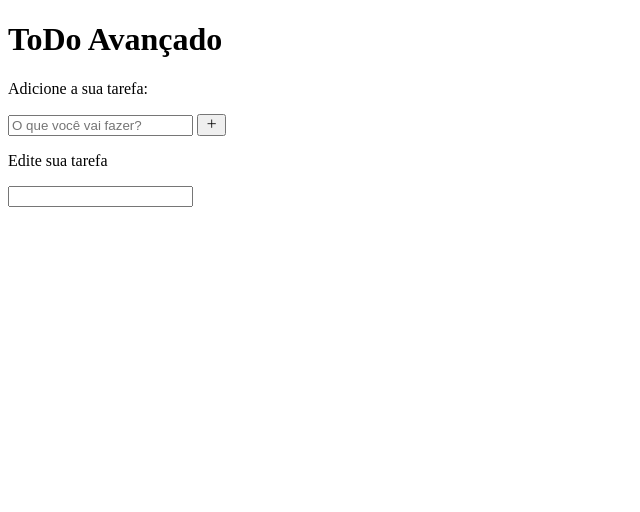
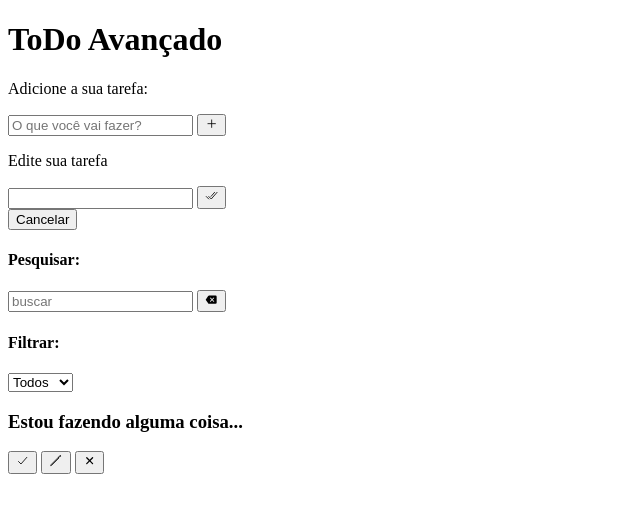
Before and after one commit to joseerivaldo/TodoList, a plain HTML site: page index.html in a window 1280 px wide. Shown: the whole page, without its empty margins (0-640 px from the left). Drawn offline with nearby package versions, Linux system fonts and the light colour scheme.

Commit message:
Update index.html

```diff
--- a/index.html
+++ b/index.html
@@ -16,14 +16,53 @@
             <div class="form-control">
                 <input type="text" id="todo-input" placeholder="O que você vai fazer?">
                 <button type="submit">
-                    <ion-icon name="add-outline"></ion-icon>
+                    <ion-icon name="add"></ion-icon>
                 </button>
             </div>
         </form>
         <form id="edit-form">
             <p>Edite sua tarefa</p>
-            <input type="text" name="" id="">
+            <div class="form-control">
+                <input type="text" id="edit-input">
+                <button type="submit">
+                    <ion-icon name="checkmark-done-outline"></ion-icon>
+                </button>
+            </div>
+            <button id="calcel-edit-btn">Cancelar</button>
         </form>
+        <div id="toolbar">
+            <div id="search">
+                <h4>Pesquisar: </h4>
+                <form>
+                    <input type="text" id="search-input" placeholder="buscar">
+                    <button id="erase-button">
+                        <ion-icon name="backspace"></ion-icon>
+                    </button>
+                </form>
+            </div>
+            <div id="filter">
+                <h4>Filtrar: </h4>
+                <select id="filter-select">
+                    <option value="all">Todos</option>
+                    <option value="done">Feitos</option>
+                    <option value="todo">A fazer</option>
+                </select>
+            </div>
+        </div>
+        <div id="todo-list">
+            <div class="todo">
+                <h3>Estou fazendo alguma coisa...</h3>
+                <button class="finish-todo">
+                    <ion-icon name="checkmark-outline"></ion-icon>
+                </button>
+                <button class="edit-todo">
+                    <ion-icon name="pencil-outline"></ion-icon>
+                </button>
+                <button class="remove-todo">
+                    <ion-icon name="close"></ion-icon>
+                </button>
+            </div>
+        </div>
     </div>
 
     <script type="module" src="https://unpkg.com/ionicons@7.1.0/dist/ionicons/ionicons.esm.js"></script>
```
